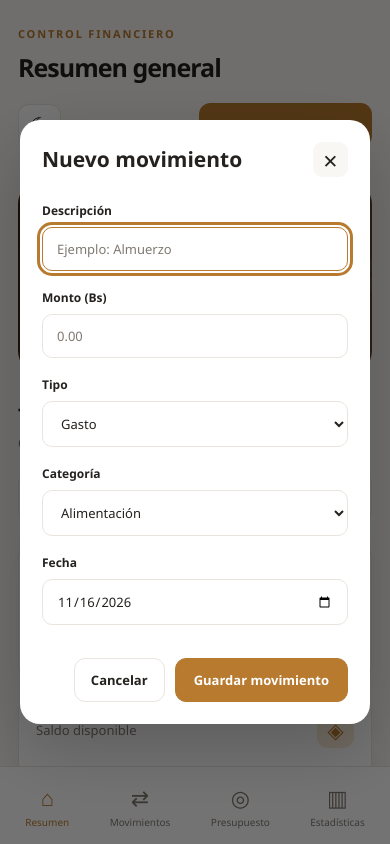
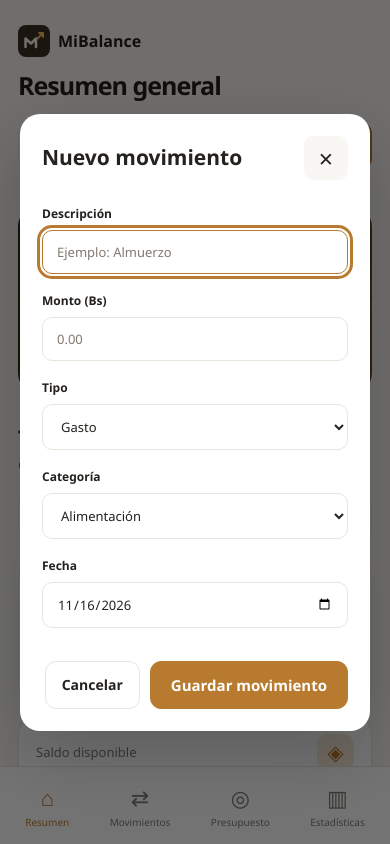
Before and after one commit to samuelrichardgutierrezdulon-rgb/MiBalance, a plain HTML site: page index.html in a window 390 px wide. Both pictures are taken after a click on the button "+ Nuevo movimiento". Shown: the top 844 px of the page. Drawn offline with Linux system fonts and the light colour scheme.

Commit message:
Mejorar botones y actualizar el logo de MiBalance

```diff
--- a/index.html
+++ b/index.html
@@ -9,6 +9,7 @@
 
     <title>MiBalance | Control de Gastos Personales</title>
 
+    <link rel="icon" href="logo.svg" type="image/svg+xml">
     <link rel="stylesheet" href="style.css">
 </head>
 
@@ -20,7 +21,7 @@
         <aside class="sidebar">
 
             <div class="logo">
-                <div class="logo-icon">◈</div>
+                <img class="logo-icon" src="logo.svg" width="48" height="48" alt="">
 
                 <div>
                     <h2>MiBalance</h2>
@@ -75,6 +76,11 @@
             <header class="topbar">
 
                 <div>
+                    <div class="mobile-brand">
+                        <img src="logo.svg" width="32" height="32" alt="">
+                        <span>MiBalance</span>
+                    </div>
+
                     <p class="eyebrow">
                         CONTROL FINANCIERO
                     </p>
--- a/style.css
+++ b/style.css
@@ -120,14 +120,8 @@ p {
 }
 
 .logo-icon {
-    width: 45px;
-    height: 45px;
-    display: grid;
-    place-items: center;
-    border-radius: 14px;
-    background: var(--primary);
-    color: #fff;
-    font-size: 28px;
+    display: block;
+    flex-shrink: 0;
 }
 
 .logo h2 {
@@ -223,6 +217,10 @@ p {
     letter-spacing: -1px;
 }
 
+.mobile-brand {
+    display: none;
+}
+
 .topbar-actions {
     display: flex;
     align-items: center;
@@ -235,6 +233,7 @@ p {
 .secondary-button,
 .icon-button,
 .text-button {
+    min-height: 44px;
     border-radius: 11px;
     transition: 0.2s;
 }
@@ -243,9 +242,10 @@ p {
     border: 1px solid var(--primary);
     background: var(--primary);
     color: #fff;
-    padding: 12px 18px;
+    min-height: 48px;
+    padding: 12px 20px;
     font-weight: 700;
-    font-size: 13px;
+    font-size: 15px;
 }
 
 .primary-button:hover {
@@ -258,9 +258,9 @@ p {
     border: 1px solid var(--border);
     background: var(--surface);
     color: var(--text);
-    padding: 11px 16px;
+    padding: 10px 16px;
     font-weight: 600;
-    font-size: 13px;
+    font-size: 14px;
 }
 
 .secondary-button:hover {
@@ -269,8 +269,8 @@ p {
 }
 
 .icon-button {
-    width: 43px;
-    height: 43px;
+    width: 44px;
+    flex-shrink: 0;
     display: grid;
     place-items: center;
     border: 1px solid var(--border);
@@ -768,8 +768,10 @@ td strong {
     background: var(--surface);
     color: var(--text);
     border-radius: 8px;
-    padding: 7px 9px;
-    font-size: 11px;
+    min-width: 44px;
+    min-height: 44px;
+    padding: 8px 10px;
+    font-size: 13px;
 }
 
 .action-button:hover {
@@ -893,8 +895,9 @@ td strong {
     border: 0;
     background: var(--surface-alt);
     color: var(--text);
-    width: 35px;
-    height: 35px;
+    width: 44px;
+    height: 44px;
+    flex-shrink: 0;
     border-radius: 9px;
     font-size: 25px;
 }
@@ -978,6 +981,19 @@ td strong {
         padding: 25px 18px 105px;
     }
 
+    .mobile-brand {
+        display: flex;
+        align-items: center;
+        gap: 8px;
+        margin-bottom: 12px;
+        font-size: 16px;
+        font-weight: 700;
+    }
+
+    .topbar .eyebrow {
+        display: none;
+    }
+
     .mobile-nav {
         display: flex;
         justify-content: space-around;
@@ -999,8 +1015,9 @@ td strong {
         border: 0;
         background: transparent;
         color: var(--text-muted);
+        min-height: 48px;
         font-size: 22px;
-        padding: 5px 10px;
+        padding: 5px 6px;
     }
 
     .mobile-nav-item small {
@@ -1032,7 +1049,14 @@ td strong {
 
     .topbar-actions {
         width: 100%;
-        justify-content: space-between;
+    }
+
+    .topbar-actions .primary-button {
+        flex: 1;
+    }
+
+    .modal-actions {
+        flex-wrap: wrap;
     }
 
     .welcome-card {
```
Also changed, not shown: logo.svg (added).
